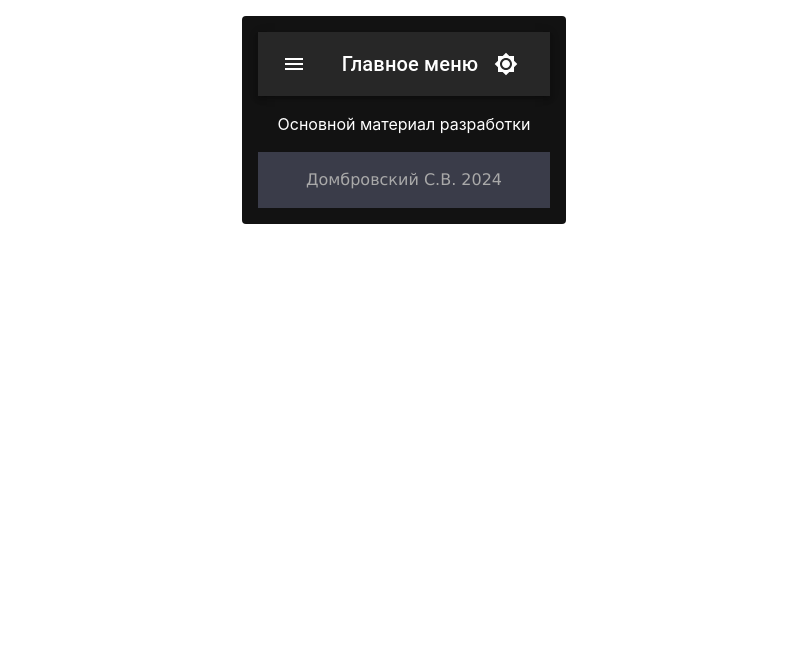
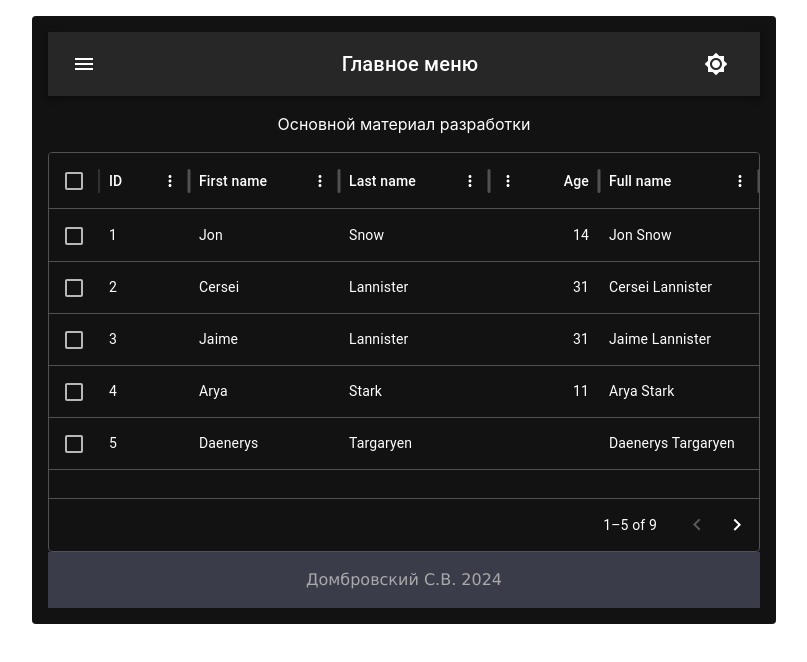
Before and after one commit to Allami2003/Reacting, a React (Vite) app: page /Lab_8 in a window 1280 px wide. Shown: the top 662 px of the page, without its empty margins (236-1043 px from the left). Built offline with nearby package versions, Linux system fonts and the light colour scheme; no server answers.

Commit message:
Add files via upload

```diff
--- a/src/App.jsx
+++ b/src/App.jsx
@@ -1,10 +1,10 @@
 import './App.css'
 import * as React from 'react';
-import {Header, Footer, Content, Button, Home, GetList,  Menu, Lab_2} from './components'
+import {Header, Footer, Content, Button, Home, GetList, Lab_2} from './components'
 import { Routes, Route } from 'react-router-dom'
 import { LoginForm } from './components/My_lab/Lab_5';
 import MyApp from './components/My_lab/Lab_6_1';
-
+import DataGridDemo from './components/My_lab/Lab_8';
 function App() {
   const [studentList,setStudentList]=React.useState([]);
   React.useEffect(()=>{
@@ -33,6 +33,7 @@ function App() {
         <Route path='/Lab_5' element={<LoginForm/>}/>
         <Route path='/Lab_6' element={<GetList studentList={studentList} />}/>
         <Route path='/Lab_6_1' element={<MyApp />}/>
+        <Route path='/Lab_8' element={<DataGridDemo />}/>
         </Routes>
       </Content>
       <Footer>
--- a/src/components/Header/header.jsx
+++ b/src/components/Header/header.jsx
@@ -17,7 +17,7 @@ function MyApp({children}) {
   const theme = useTheme();
   const colorMode = React.useContext(ColorModeContext);
 
-
+  const [isOpen,setOpen]=React.useState(false);
     return (
       <Box
         sx={{
@@ -40,15 +40,17 @@ function MyApp({children}) {
             color="inherit"
             aria-label="menu"
             sx={{ mr: 3 }}
-            onClick={()=> <Menu>
-            <h2>Меню</h2>
-            <li><Link to={'/'}>Главная</Link></li>
-            <li><Link to={'/meinfo'}>О себе</Link></li>
-            </Menu>}
+            onClick={()=>setOpen(!isOpen)}
 
           >
             <MenuIcon ></MenuIcon>
           </IconButton>
+          {isOpen ? (
+          <Menu isOper={isOpen} >
+            <h2>Меню</h2>
+            <li><Link to={'/'}>Главная</Link></li>
+            <li><Link to={'/meinfo'}>О себе</Link></li>
+            </Menu>):null}
           <Typography variant="h6" component="div" sx={{ flexGrow: 1 }}>
             Главное меню
           </Typography>
--- a/src/components/Menu/menu.jsx
+++ b/src/components/Menu/menu.jsx
@@ -1,14 +1,11 @@
 import React, { useRef } from "react";
 import "./menu.css";
 import Lab_list from "../My_lab/Lab_list/Lab_list";
-const Menu= ({children}) =>{
-    const [isOpen,setOpen]=React.useState(false);
+const Menu= ({children,isOpen}) =>{
     const menuRef = useRef(null)
     return(
         <div>
-        <button onClick={()=>setOpen(!isOpen)}>
-        </button>
-        <nav className={`Menu $isOpen ? "active" : ""}`}ref={menuRef}>
+        <nav className={`Menu ${isOpen} ? "active" : ""}`}ref={menuRef}>
             {children}
             <Lab_list />
             </nav>
--- /dev/null
+++ b/src/components/My_lab/Lab_8.jsx
@@ -0,0 +1,67 @@
+import * as React from 'react';
+import Box from '@mui/material/Box';
+import { DataGrid } from '@mui/x-data-grid';
+
+const columns = [
+  { field: 'id', headerName: 'ID', width: 90 },
+  {
+    field: 'firstName',
+    headerName: 'First name',
+    width: 150,
+    editable: true,
+  },
+  {
+    field: 'lastName',
+    headerName: 'Last name',
+    width: 150,
+    editable: true,
+  },
+  {
+    field: 'age',
+    headerName: 'Age',
+    type: 'number',
+    width: 110,
+    editable: true,
+  },
+  {
+    field: 'fullName',
+    headerName: 'Full name',
+    description: 'This column has a value getter and is not sortable.',
+    sortable: false,
+    width: 160,
+    valueGetter: (value, row) => `${row.firstName || ''} ${row.lastName || ''}`,
+  },
+];
+
+const rows = [
+  { id: 1, lastName: 'Snow', firstName: 'Jon', age: 14 },
+  { id: 2, lastName: 'Lannister', firstName: 'Cersei', age: 31 },
+  { id: 3, lastName: 'Lannister', firstName: 'Jaime', age: 31 },
+  { id: 4, lastName: 'Stark', firstName: 'Arya', age: 11 },
+  { id: 5, lastName: 'Targaryen', firstName: 'Daenerys', age: null },
+  { id: 6, lastName: 'Melisandre', firstName: null, age: 150 },
+  { id: 7, lastName: 'Clifford', firstName: 'Ferrara', age: 44 },
+  { id: 8, lastName: 'Frances', firstName: 'Rossini', age: 36 },
+  { id: 9, lastName: 'Roxie', firstName: 'Harvey', age: 65 },
+];
+
+export default function DataGridDemo() {
+  return (
+    <Box sx={{ height: 400, width: '100%' }}>
+      <DataGrid
+        rows={rows}
+        columns={columns}
+        initialState={{
+          pagination: {
+            paginationModel: {
+              pageSize: 5,
+            },
+          },
+        }}
+        pageSizeOptions={[5]}
+        checkboxSelection
+        disableRowSelectionOnClick
+      />
+    </Box>
+  );
+}
```
Also changed, not shown: package.json (+8 -1 lines), src/components/My_lab/lab_9.jsx (added, +16 -0 lines), src/components/RTK/Query.jsx (added, +58 -0 lines), 1 other file (tests, documents, lock files or other folders).
